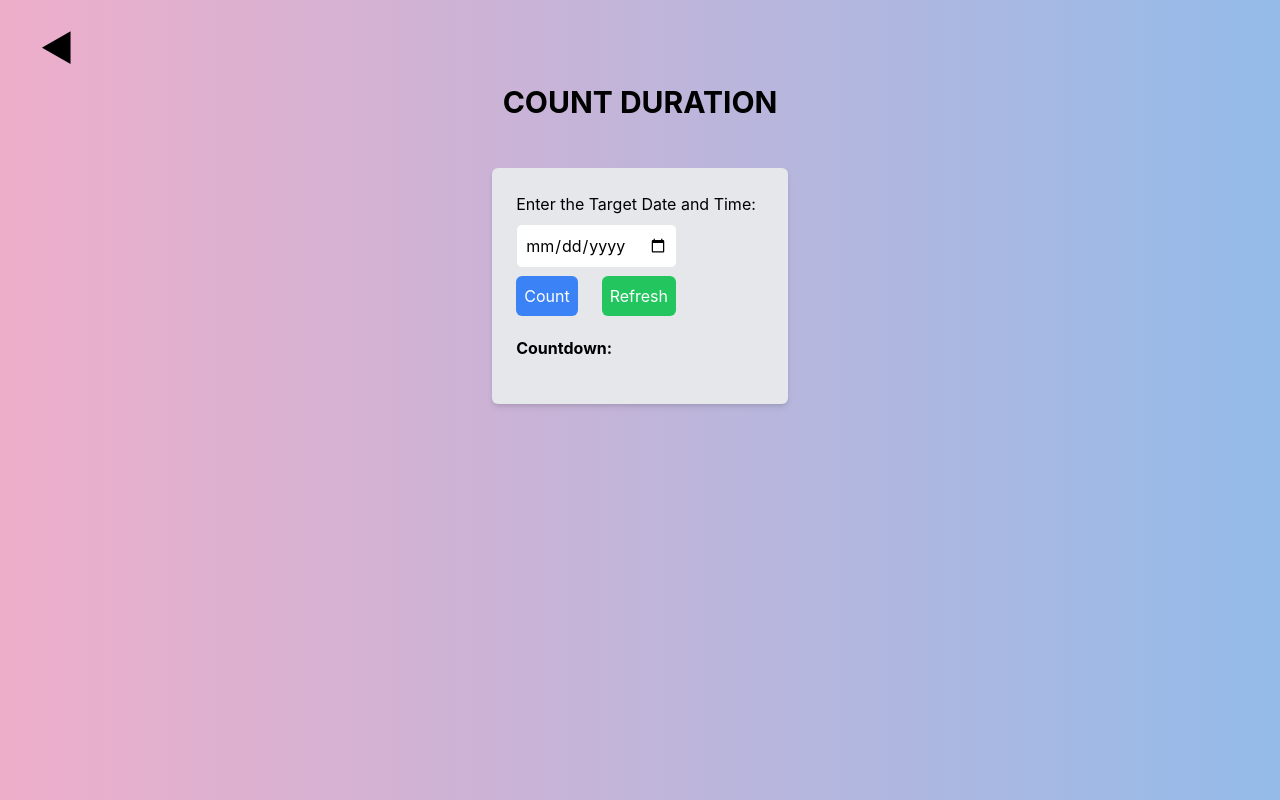
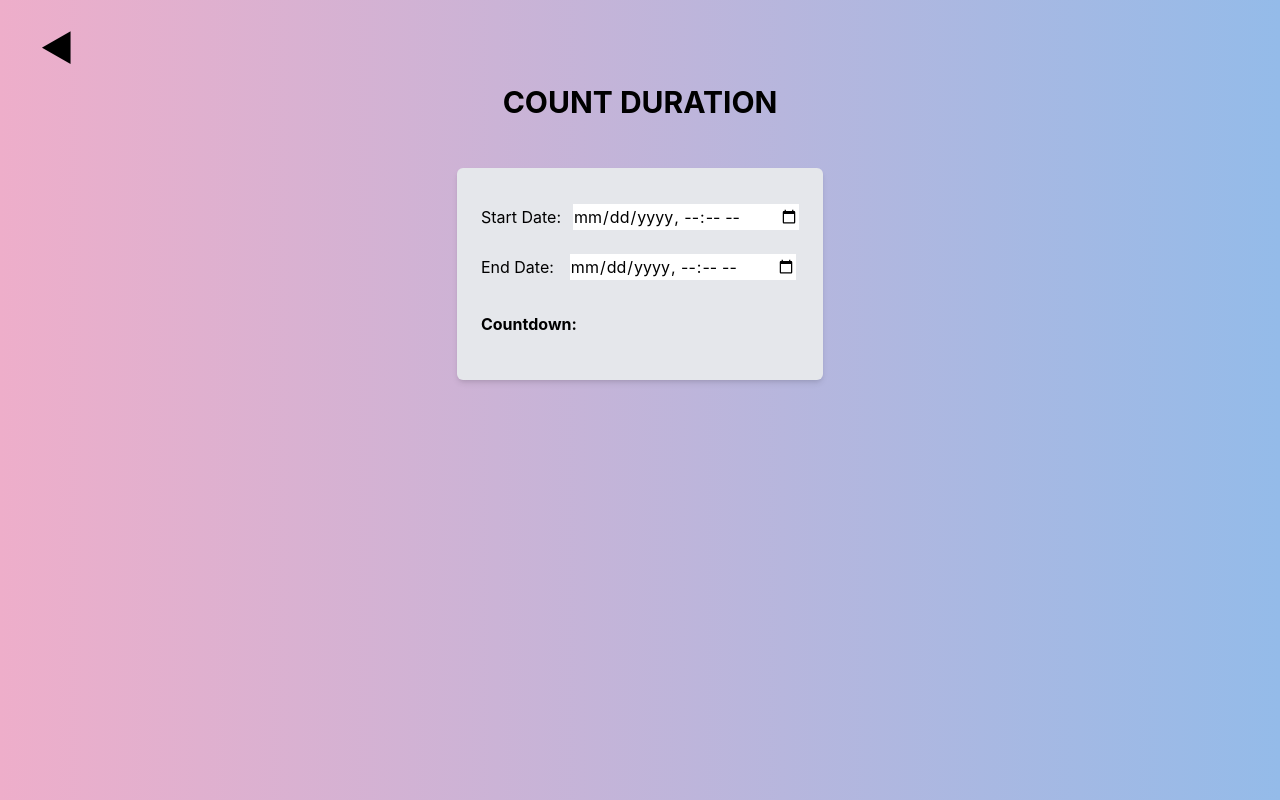
Before and after one commit to azrayaal/micro_app, a React (Create React App) app: page /countduration in a window 1280 px wide. Built offline with nearby package versions, Linux system fonts and the light colour scheme.

Commit message:
update count duration

```diff
--- a/src/pages/count_duration/index.tsx
+++ b/src/pages/count_duration/index.tsx
@@ -1,6 +1,49 @@
+import { useEffect, useState } from "react";
 import { Link } from "react-router-dom";
 
 export default function CountDuration() {
+  const [startDate, setStartDate] = useState<Date | null>(null);
+  const [endDate, setEndDate] = useState<Date | null>(null);
+  const [duration, setDuration] = useState<string>("");
+  const [isValid, setIsValid] = useState<boolean>(true);
+
+  useEffect(() => {
+    const interval = setInterval(() => {
+      if (isValid && startDate && endDate) {
+        const timeDifference = endDate.getTime() - Date.now();
+        const seconds = Math.floor(timeDifference / 1000);
+        const minutes = Math.floor(seconds / 60);
+        const hours = Math.floor(minutes / 60);
+        const days = Math.floor(hours / 24);
+
+        const durationString = `${days}d ${hours % 24}h ${minutes % 60}m ${
+          seconds % 60
+        }s`;
+        setDuration(durationString);
+      }
+    }, 1000);
+
+    return () => clearInterval(interval);
+  }, [startDate, endDate, isValid]);
+
+  const handleStartDateChange = (
+    event: React.ChangeEvent<HTMLInputElement>
+  ) => {
+    const newStartDate = new Date(event.target.value);
+    setStartDate(newStartDate);
+    setIsValid(true);
+  };
+
+  const handleEndDateChange = (event: React.ChangeEvent<HTMLInputElement>) => {
+    const newEndDate = new Date(event.target.value);
+    if (startDate && newEndDate < startDate) {
+      setIsValid(false);
+    } else {
+      setEndDate(newEndDate);
+      setIsValid(true);
+    }
+  };
+
   const handleRefresh = () => {
     window.location.reload();
   };
@@ -17,45 +60,40 @@ export default function CountDuration() {
         <div className="flex justify-center">
           <div className="py-5 my5">
             <div className="grid grid-cols-1">
-              <div className="bg-gray-200  p-6 rounded-md shadow-md">
-                <form action="">
-                  {/* <form action="" onSubmit={countSalary}> */}
-                  <div className="grid grid-cols-1 md:grid-cols-1 md:gap-2 gap-4">
-                    <label htmlFor="gajiPokok" className="mr-2">
-                      Enter the Target Date and Time:
+              <div className="grid grid-cols-1">
+                <div className="bg-gray-200 p-6 rounded-md shadow-md">
+                  <div className="py-3">
+                    <label>
+                      Start Date:
+                      <input
+                        className="ml-3"
+                        type="datetime-local"
+                        onChange={handleStartDateChange}
+                      />
                     </label>
-                    <div className="GAJI_POKOK">
+                  </div>
+                  <div className="py-3">
+                    <label>
+                      End Date:
                       <input
-                        type="date"
-                        id="gajiPokok"
-                        name="gajiPokok"
-                        // value={gajiPokok}
-                        // onChange={handleGajiPokok}
-                        className="border p-2 rounded-md"
-                        placeholder="Enter amount"
+                        className="ml-4"
+                        type="datetime-local"
+                        onChange={handleEndDateChange}
                       />
-                    </div>
-                    <div className="BUTTONS ">
-                      <button
-                        type="submit"
-                        className="bg-blue-500 text-white p-2 rounded-md hover:bg-blue-600 mr-3"
-                      >
-                        Count
-                      </button>
-                      <button
-                        onClick={handleRefresh}
-                        className="bg-green-500 text-white p-2 rounded-md hover:bg-blue-600 ml-3"
-                      >
-                        Refresh
-                      </button>
-                    </div>
+                    </label>
                   </div>
-                </form>
-                <div className="result py-3">
-                  <p className="text-center md:text-left font-bold py-2">
-                    Countdown:{" "}
-                  </p>
-                  {/* <p>Gaji Kotor: Rp. {gajiPokok}</p> */}
+                  <div className="result py-3">
+                    <p className="text-center md:text-left font-bold py-2">
+                      Countdown:{" "}
+                    </p>
+                    {!isValid && (
+                      <div style={{ color: "red" }}>
+                        Ooops kita gabisa balik ke masa lalu, coba pilih masa
+                        depan
+                      </div>
+                    )}
+                    <p>{isValid ? duration : "Invalid"}</p>
+                  </div>
                 </div>
               </div>
             </div>
```
